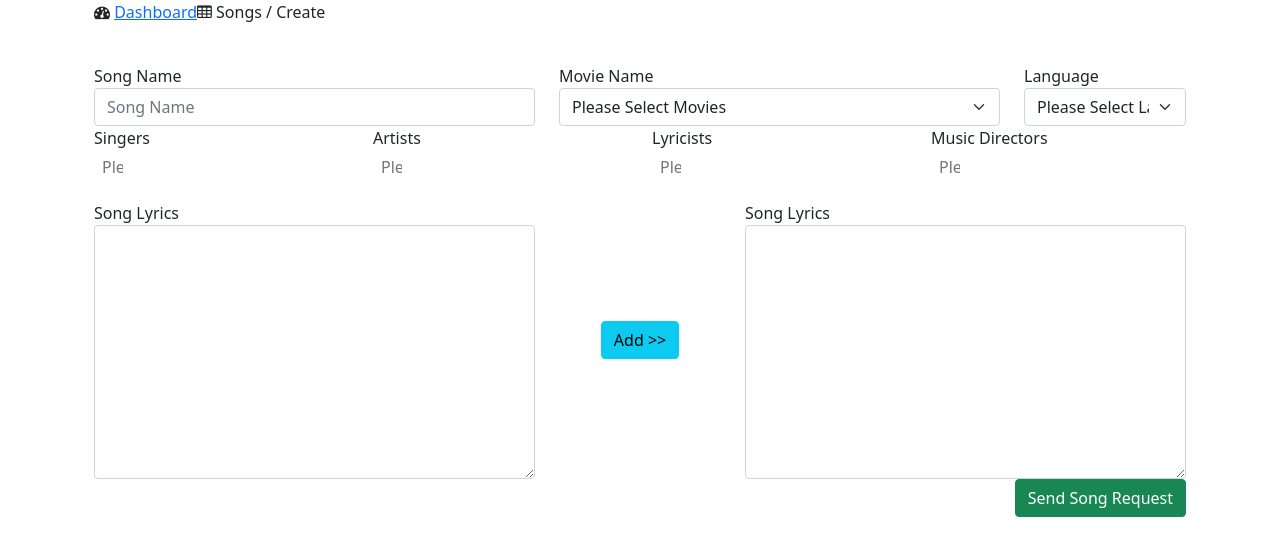
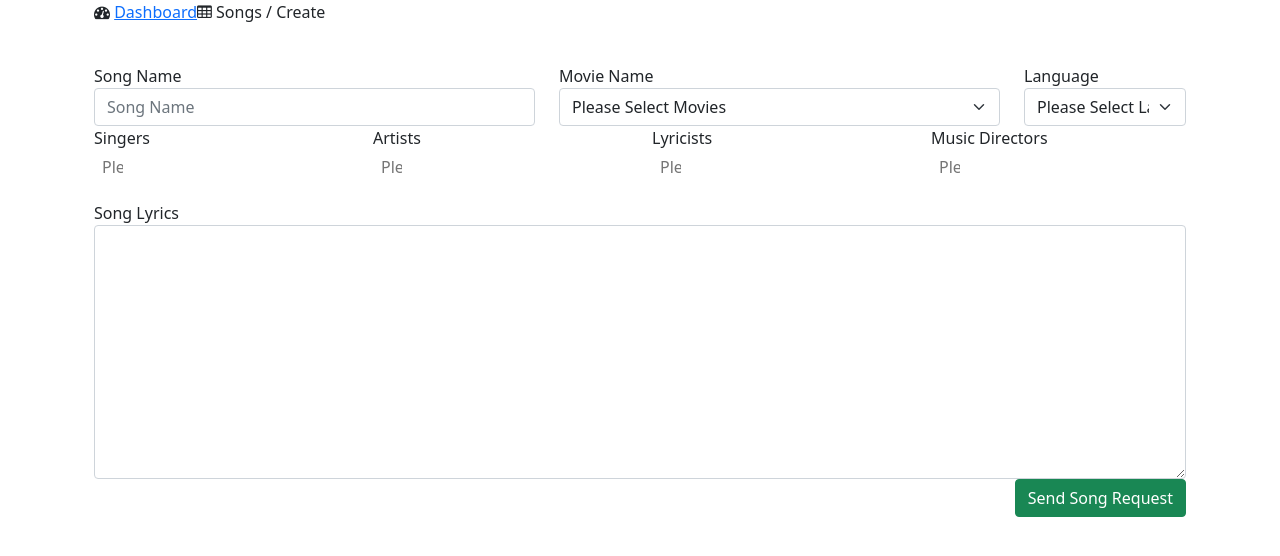
Before and after one commit to csarvangit/lyrics-app, a Laravel app: page /admin/songs/create in a window 1280 px wide. Shown: the part 56-612 px from the top of the page. Run offline with Laravel 8, Linux system fonts and the light colour scheme; the visitor is signed in with stand-in values (Sample User, id 1); data that the repository does not hold is empty; some libraries are stand-ins or nearby versions.

Commit message:
Song Lyrics Field & Confirm Delete

```diff
--- a/public/js/script.js
+++ b/public/js/script.js
@@ -27,4 +27,22 @@
         reader.readAsDataURL(this.files[0]);
     });
 
+    $('.show_confirm').click(function(event) {
+        var form =  $(this).closest("form");
+       // var name = $(this).data("name");
+        event.preventDefault();
+        swal({
+            title: `Are you sure you want to delete this record?`,
+            text: "If you delete this, it will be gone forever.",
+            icon: "warning",
+            buttons: true,
+            dangerMode: true,
+        })
+        .then((willDelete) => {
+          if (willDelete) {
+            form.submit();
+          }
+        });
+    });
+
 });
--- a/resources/views/artists/index.blade.php
+++ b/resources/views/artists/index.blade.php
@@ -49,7 +49,7 @@
                         <div class="bg-options text-center mt-2">
                             <a class="btn btn-primary btn-sm" href="{{route('artists.edit', $value->id)}}"><i class="fa fa-pencil" aria-hidden="true"></i></a>
                             {{ Form::open(['method' => 'DELETE','route' => ['artists.destroy', $value->id],'style'=>'display:inline']) }}
-                            <button type="submit" style="display: inline;" class="btn btn-danger btn-sm"><i class="fa fa-trash" aria-hidden="true"></i></button>
+                            <button type="submit" style="display: inline;" class="btn btn-danger btn-sm show_confirm"><i class="fa fa-trash" aria-hidden="true"></i></button>
                             {{ Form::close() }}
                         </div>
                     </div>
--- a/resources/views/layouts/songs.blade.php
+++ b/resources/views/layouts/songs.blade.php
@@ -118,6 +118,7 @@
 
     <script src="https://cdn.jsdelivr.net/npm/select2@4.1.0-rc.0/dist/js/select2.min.js"></script>
 
+    <script src="https://cdnjs.cloudflare.com/ajax/libs/sweetalert/2.1.0/sweetalert.min.js"></script>
 
     <script src="{{ asset('js/script.js')}}"></script>
 </body>
--- a/resources/views/lyricists/index.blade.php
+++ b/resources/views/lyricists/index.blade.php
@@ -48,7 +48,7 @@
                         <div class="bg-options text-center mt-2">
                             <a class="btn btn-primary btn-sm" href="{{route('lyricists.edit', $value->id)}}"><i class="fa fa-pencil" aria-hidden="true"></i></a>
                             {{ Form::open(['method' => 'DELETE','route' => ['lyricists.destroy', $value->id],'style'=>'display:inline']) }}
-                            <button type="submit" style="display: inline;" class="btn btn-danger btn-sm"><i class="fa fa-trash" aria-hidden="true"></i></button>
+                            <button type="submit" style="display: inline;" class="btn btn-danger btn-sm show_confirm"><i class="fa fa-trash" aria-hidden="true"></i></button>
                             {{ Form::close() }}
                         </div>
                     </div>
--- a/resources/views/movies/index.blade.php
+++ b/resources/views/movies/index.blade.php
@@ -48,7 +48,7 @@
                         <div class="bg-options text-center mt-2">
                             <a class="btn btn-primary btn-sm" href="{{route('movies.edit', $value->id)}}"><i class="fa fa-pencil" aria-hidden="true"></i></a>
                             {{ Form::open(['method' => 'DELETE','route' => ['movies.destroy', $value->id],'style'=>'display:inline']) }}
-                            <button type="submit" style="display: inline;" class="btn btn-danger btn-sm"><i class="fa fa-trash" aria-hidden="true"></i></button>
+                            <button type="submit" style="display: inline;" class="btn btn-danger btn-sm show_confirm"><i class="fa fa-trash" aria-hidden="true"></i></button>
                             {{ Form::close() }}
                         </div>
                     </div>
--- a/resources/views/music-directors/index.blade.php
+++ b/resources/views/music-directors/index.blade.php
@@ -48,7 +48,7 @@
                         <div class="bg-options text-center mt-2">
                             <a class="btn btn-primary btn-sm" href="{{route('music-directors.edit', $value->id)}}"><i class="fa fa-pencil" aria-hidden="true"></i></a>
                             {{ Form::open(['method' => 'DELETE','route' => ['music-directors.destroy', $value->id],'style'=>'display:inline']) }}
-                            <button type="submit" style="display: inline;" class="btn btn-danger btn-sm"><i class="fa fa-trash" aria-hidden="true"></i></button>
+                            <button type="submit" style="display: inline;" class="btn btn-danger btn-sm show_confirm"><i class="fa fa-trash" aria-hidden="true"></i></button>
                             {{ Form::close() }}
                         </div>
                     </div>
--- a/resources/views/singers/index.blade.php
+++ b/resources/views/singers/index.blade.php
@@ -48,7 +48,7 @@
                         <div class="bg-options text-center mt-2">
                             <a class="btn btn-primary btn-sm" href="{{route('singers.edit', $value->id)}}"><i class="fa fa-pencil" aria-hidden="true"></i></a>
                             {{ Form::open(['method' => 'DELETE','route' => ['singers.destroy', $value->id],'style'=>'display:inline']) }}
-                            <button type="submit" style="display: inline;" class="btn btn-danger btn-sm"><i class="fa fa-trash" aria-hidden="true"></i></button>
+                            <button type="submit" style="display: inline;" class="btn btn-danger btn-sm show_confirm"><i class="fa fa-trash" aria-hidden="true"></i></button>
                             {{ Form::close() }}
                         </div>
                     </div>
--- a/resources/views/songs/form_master.blade.php
+++ b/resources/views/songs/form_master.blade.php
@@ -89,25 +89,7 @@
 
 
 <div class="row">
-<div class="col-sm-5">
-    {{ Form::label('lyrics', 'Song Lyrics') }}
-
-    <div class="form-group {{ $errors->has('lyrics') ? 'has-error' : ''}}">
-      {{ Form::textarea('lyrics_source', $song_data['songs']->lyrics ?? null, ['class' =>'form-control', 'id'=>'lyrics_source', 'data-placeholder'=>'Song Lyrics']) }}
-
-    </div>
-  </div>
-
-  <div class="col-sm-2 d-flex align-items-center justify-content-center">
-
-    <div class="form-group">
-    {{ Form::button( 'Add >>' , ['class'=>'btn btn-info add_lyrics_to', 'type'=>'button']) }}
-
-    </div>
-  </div>
-
-
-  <div class="col-sm-5">
+  <div class="col-sm-12">
     {{ Form::label('lyrics', 'Song Lyrics') }}
 
     <div class="form-group {{ $errors->has('lyrics') ? 'has-error' : ''}}">
--- a/resources/views/songs/index.blade.php
+++ b/resources/views/songs/index.blade.php
@@ -61,8 +61,8 @@
                                     <a class="btn btn-info btn-sm" href="{{route('songs.show', $songs->id)}}"><i class="fa fa-eye" aria-hidden="true"></i></a>
                                     <a class="btn btn-primary btn-sm" href="{{route('songs.edit', $songs->id)}}"><i class="fa fa-pencil" aria-hidden="true"></i></a>
                                     {{ Form::open(['method' => 'DELETE','route' => ['songs.destroy', $songs->id],'style'=>'display:inline']) }}
-              <button type="submit" style="display: inline;" class="btn btn-danger btn-sm"><i class="fa fa-trash" aria-hidden="true"></i></button>
-            {{ Form::close() }}
+                                    <button type="submit" style="display: inline;" class="btn btn-danger btn-sm show_confirm"><i class="fa fa-trash" aria-hidden="true"></i></button>
+                                    {{ Form::close() }}
                                 </td>
                             </tr>
                         @endforeach
```
Also changed, not shown: public/uploads/lyricists/1664559068.jpg (added), public/uploads/movies/1664560510.jpg (added), public/uploads/singers/1664559204.webp (added).
